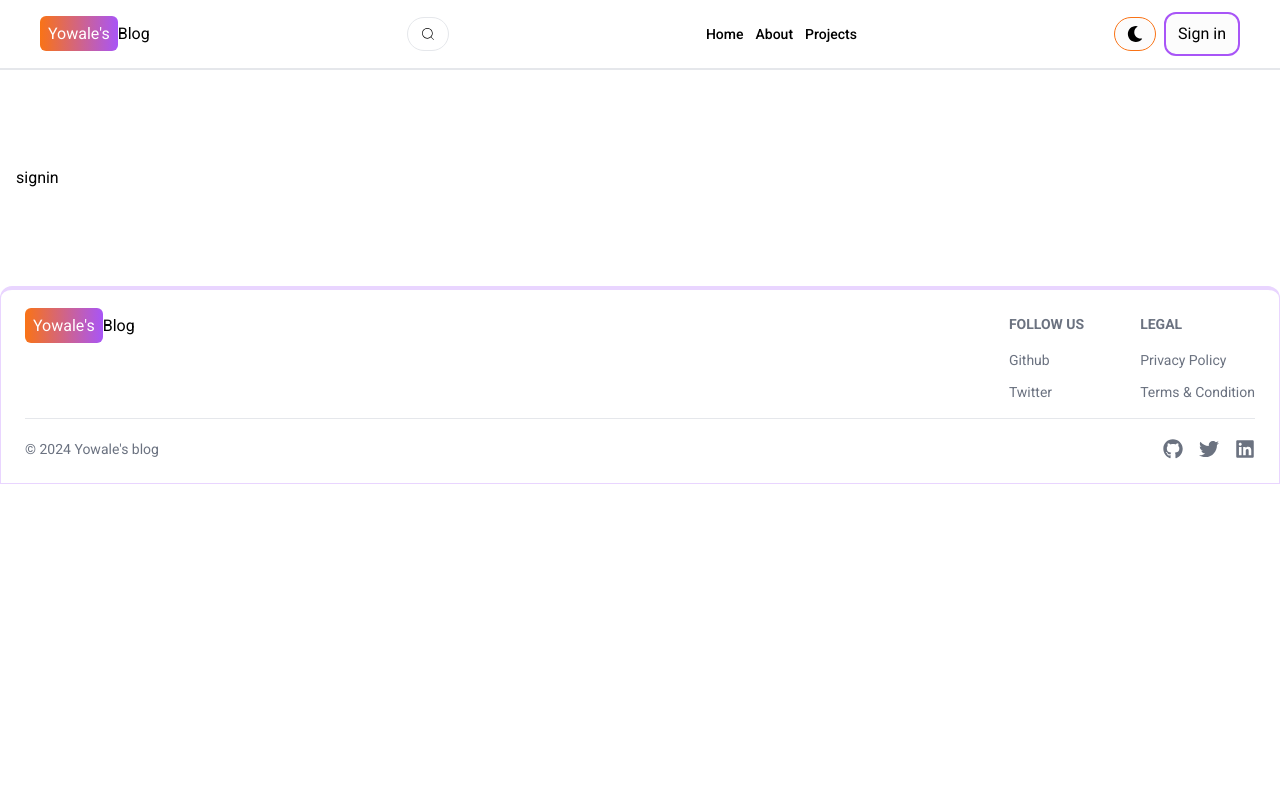
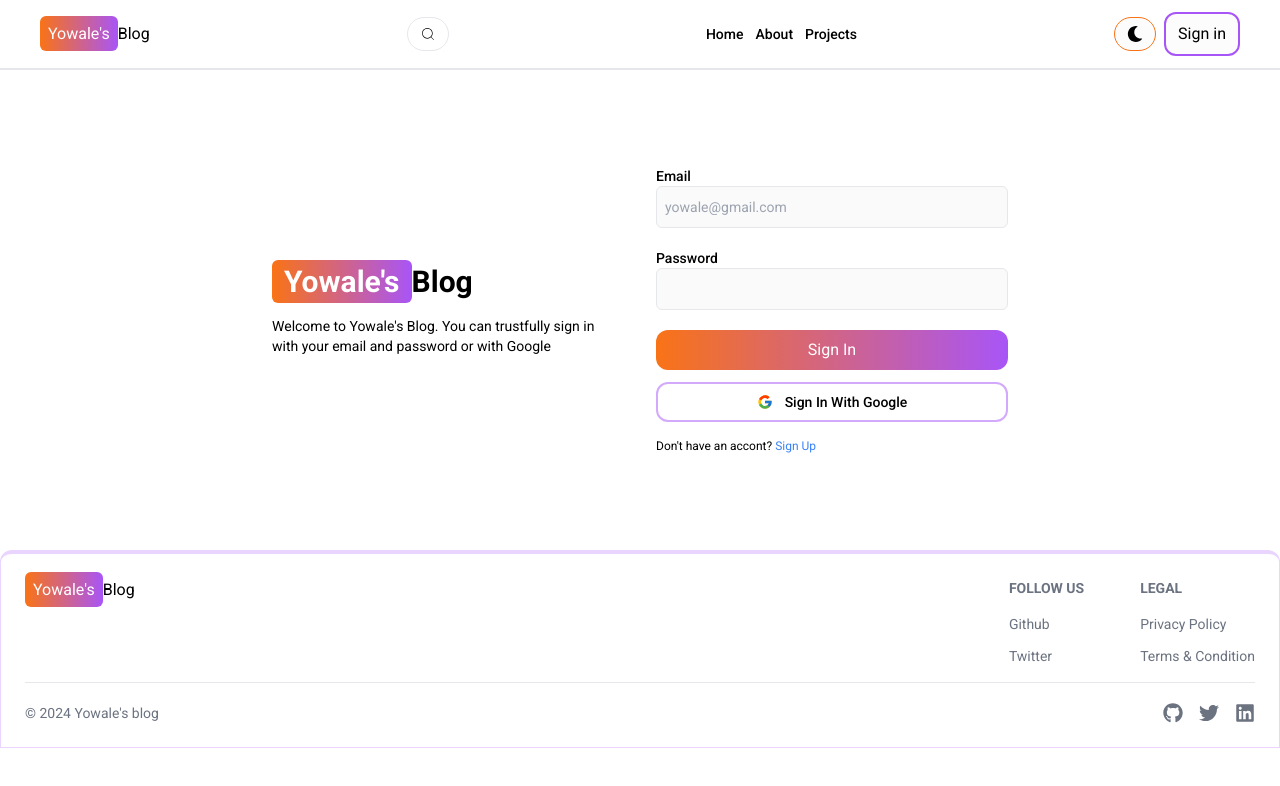
Before and after one commit to Oluwamarcellus/mern_blog_project, a React (Vite) app in the folder frontend/: page /signin in a window 1280 px wide. Shown: the top 786 px of the page. Built offline with nearby package versions, Linux system fonts and the light colour scheme.

Commit message:
FRONTEND: Added the sign in Ui

```diff
--- a/frontend/src/pages/SignIn.jsx
+++ b/frontend/src/pages/SignIn.jsx
@@ -1,10 +1,62 @@
 import React from "react";
+import { FcGoogle } from "react-icons/fc";
 import { Link } from "react-router-dom";
 
 export default function SignIn() {
   return (
-    <div className="py-24 px-4 flex flex-col">
-     signin
+    <div className="py-24 px-4 flex flex-col md:flex-row gap-8 md:items-center mx-auto w-full max-w-3xl">
+      <div className="md:flex-1">
+        <div className="select-none text-3xl font-semibold mb-4">
+          <span className=" text-white px-3 py-1 rounded-md bg-gradient-to-r from-orange-500 to-purple-500">
+            Yowale's
+          </span>
+          Blog
+        </div>
+        <p className="text-sm ">
+          Welcome to Yowale's Blog. You can trustfully sign in with your email
+          and password or with Google
+        </p>
+      </div>
+      <div className="md:flex-1">
+        <form>
+          <label className="block font-medium text-sm" for="email">
+            Email
+          </label>
+          <input
+            className="w-full outline-none border rounded-md bg-[rgba(0,0,0,.02)] p-2 mb-5 focus:border-2 focus:border-purple-500 placeholder:text-sm"
+            type="email"
+            id="email"
+            placeholder="yowale@gmail.com"
+          />
+          <label className="block font-medium text-sm" for="password">
+            Password
+          </label>
+          <input
+            className="w-full outline-none border rounded-md bg-[rgba(0,0,0,.02)] p-2 mb-5 focus:border-2 focus:border-purple-500"
+            type="password"
+            id="password"
+          />
+        </form>
+        <button
+          type="button"
+          className="bg-gradient-to-r from-orange-500 to-purple-500 rounded-xl px-3 py-2 cursor-pointer w-full text-white mb-3"
+        >
+          Sign In
+        </button>
+        <button
+          type="button"
+          className="flex justify-center items-center gap-3 border-2 border-purple-500/50 rounded-xl px-3 py-2 cursor-pointer w-full mb-4"
+        >
+          <FcGoogle />
+          <h1 className="text-sm font-medium">Sign In With Google</h1>
+        </button>
+        <p className="text-xs">
+          Don't have an accont? {" "}
+          <Link to="/signup" className="text-blue-500">
+            Sign Up
+          </Link>
+        </p>
+      </div>
     </div>
   );
 }
--- a/frontend/src/pages/SignUp.jsx
+++ b/frontend/src/pages/SignUp.jsx
@@ -6,14 +6,14 @@ export default function SignUp() {
   return (
     <div className="py-24 px-4 flex flex-col md:flex-row gap-8 md:items-center mx-auto w-full max-w-3xl">
       <div className="md:flex-1">
-        <div className="text-3xl font-semibold mb-4">
+        <div className="select-none text-3xl font-semibold mb-4">
           <span className=" text-white px-3 py-1 rounded-md bg-gradient-to-r from-orange-500 to-purple-500">
             Yowale's
           </span>
           Blog
         </div>
         <p className="text-sm ">
-          Welcome to Yowale's Blog. You can trustfully sign in with your email
+          Welcome to Yowale's Blog. You can trustfully sign up with your email
           and password or with Google
         </p>
       </div>
@@ -27,7 +27,7 @@ export default function SignUp() {
           <input className="w-full outline-none border rounded-md bg-[rgba(0,0,0,.02)] p-2 mb-5 focus:border-2 focus:border-purple-500" type="password" id="password" />
         </form>
         <button type="button" className="bg-gradient-to-r from-orange-500 to-purple-500 rounded-xl px-3 py-2 cursor-pointer w-full text-white mb-3">Sign Up</button>
-        <button type="button" className="flex justify-center items-center gap-3 border-2 border-purple-500/50 rounded-xl px-3 py-2 cursor-pointer w-full mb-4"><FcGoogle/><h1 className="text-sm font-medium">Sign In With Google</h1></button>
+        <button type="button" className="flex justify-center items-center gap-3 border-2 border-purple-500/50 rounded-xl px-3 py-2 cursor-pointer w-full mb-4"><FcGoogle/><h1 className="text-sm font-medium">Sign Up With Google</h1></button>
         <p className="text-xs">
           Have an accont? <Link to="/signin" className="text-blue-500">Sign In</Link>
         </p>
```
